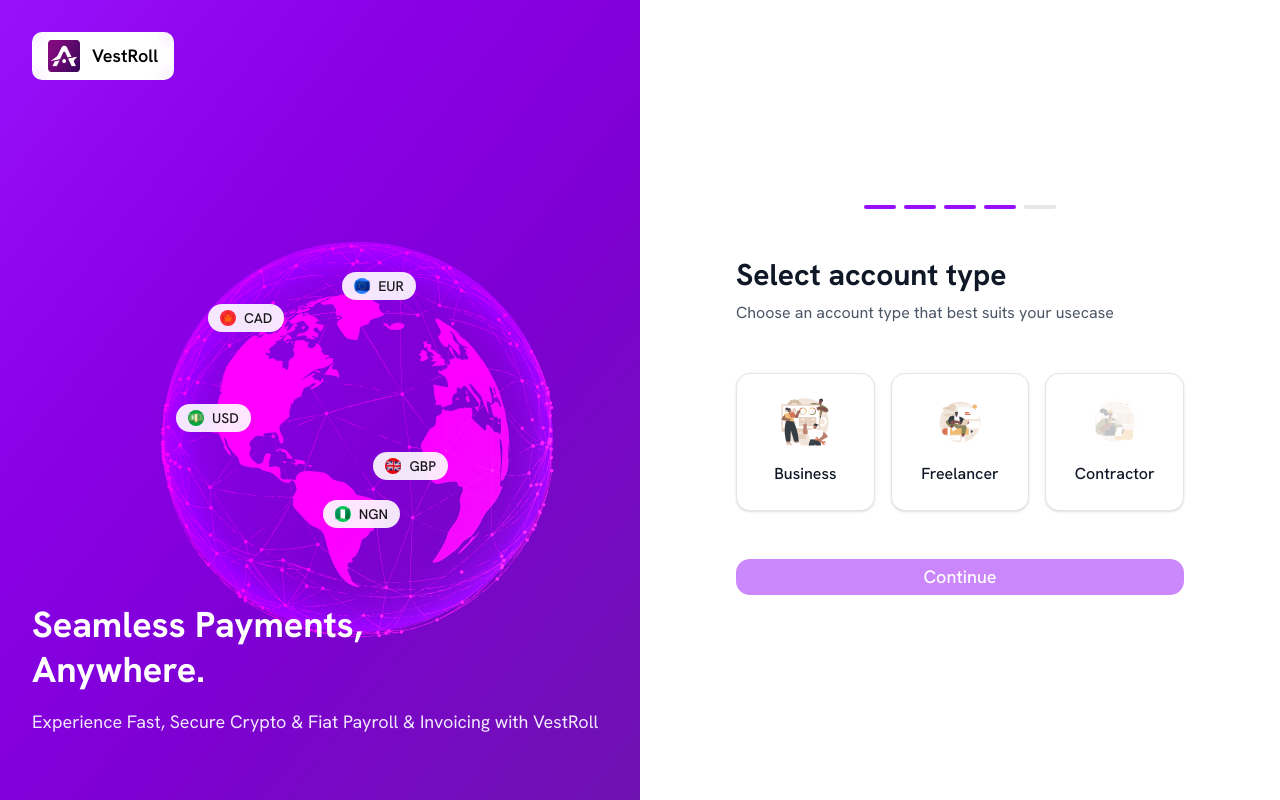
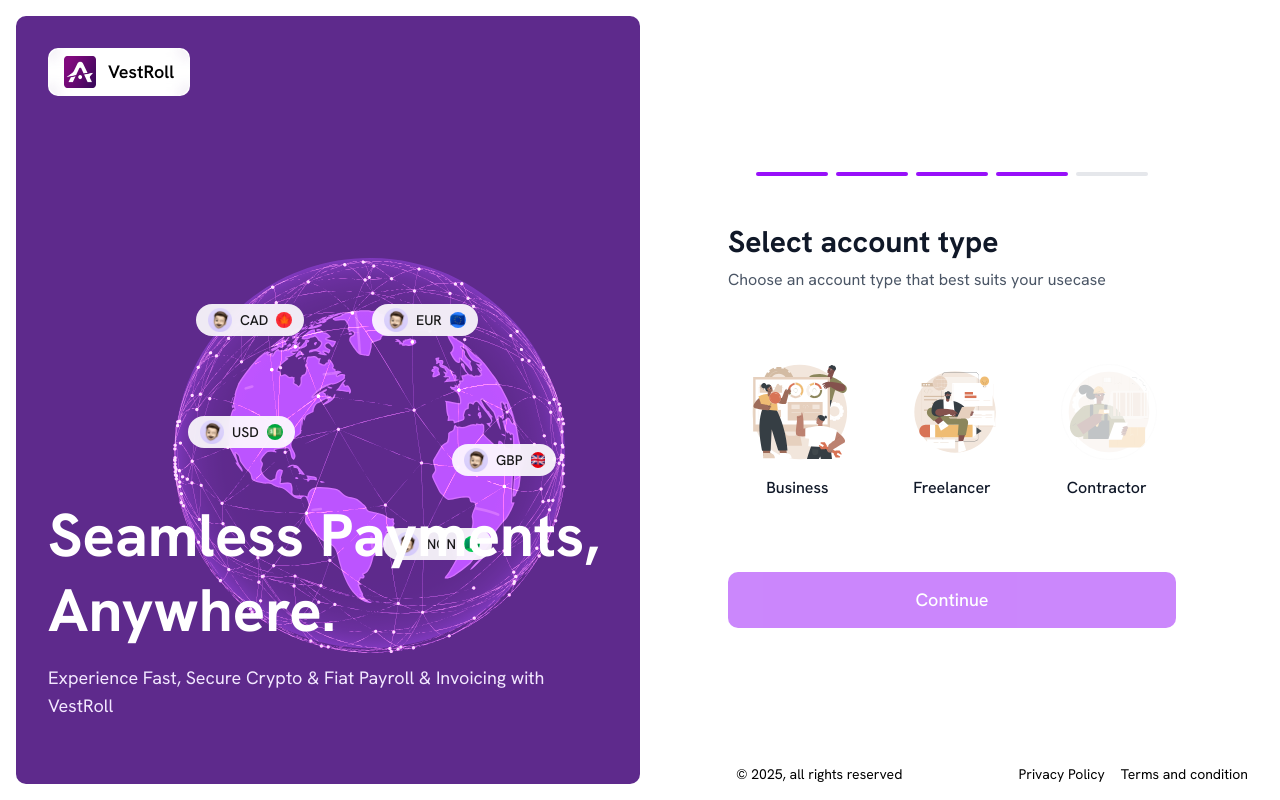
Before and after one commit to SafeVault/vestroll-frontend, a Next.js app: page / in a window 1280 px wide. Built offline with nearby package versions, Linux system fonts and the light colour scheme.

Commit message:
design changes

```diff
--- a/src/components/accountType.tsx
+++ b/src/components/accountType.tsx
@@ -1,19 +1,19 @@
-"use client"
+"use client";
 
-import { useState } from "react"
-import { Button } from "@/components/ui/button"
-import { Card } from "@/components/ui/card"
-import Globe from "./ui/globe"
-import BusinessIllustration from "./ui/business_illustration"
-import FreelancerIllustration from "./ui/freelancer_illustration"
-import ContractorIllustration from "./ui/contractor_illustration"
-import vesrrolllogo from '../app/vestroll_Logo.png'
-import Image from "next/image"
+import { useState } from "react";
+import { Button } from "@/components/ui/button";
+import Globe from "./ui/globe";
+import BusinessIllustration from "./ui/business_illustration";
+import FreelancerIllustration from "./ui/freelancer_illustration";
+import ContractorIllustration from "./ui/contractor_illustration";
+import vesrrolllogo from "../app/vestroll_Logo.png";
+import profile from "../app/profile.png";
+import Image from "next/image";
 const accountTypes = [
   {
     id: "business",
     name: "Business",
-    icon: <BusinessIllustration  />,
+    icon: <BusinessIllustration />,
     description: "For companies and organizations",
   },
   {
@@ -28,21 +28,25 @@ const accountTypes = [
     icon: <ContractorIllustration />,
     description: "For contract workers",
   },
-]
+];
 
 export default function VestRollAccountSelection() {
-  const [selectedType, setSelectedType] = useState<string>("")
+  const [selectedType, setSelectedType] = useState<string>("");
 
   return (
     <div className="min-h-screen bg-gray-50 lg:bg-white">
-
-      <div className="lg:flex lg:min-h-screen">
+      <div className="p-4 lg:flex lg:min-h-screen">
         {/* Left Panel - Desktop Only */}
-        <div className="hidden lg:flex lg:w-1/2 bg-gradient-to-br from-purple-600 via-purple-700 to-purple-800 relative overflow-hidden">
+        <div className="hidden rounded-lg  lg:flex lg:w-1/2 bg-[#5E2A8C] relative overflow-hidden">
           {/* VestRoll Logo */}
           <div className="absolute bg-white top-8 rounded-lg left-8 z-10">
             <div className="flex items-center gap-3 bg-white/10 backdrop-blur-sm rounded-xl px-4 py-2">
-              <Image src={vesrrolllogo} alt="VestRoll Logo" width={32} height={32} />
+              <Image
+                src={vesrrolllogo}
+                alt="VestRoll Logo"
+                width={32}
+                height={32}
+              />
               <span className="text-black font-semibold text-lg">VestRoll</span>
             </div>
           </div>
@@ -50,56 +54,66 @@ export default function VestRollAccountSelection() {
           {/* Currency Indicators */}
           <div className="absolute top-[15rem] left-[25%] flex items-center justify-center">
             <div className="relative w-80 h-80">
-
               <Globe />
 
               {/* Currency Badges */}
-              <div className="absolute top-16 left-12 bg-white/90 backdrop-blur-sm rounded-full px-3 py-1 flex items-center gap-2">
+              <div className="absolute top-12 left-6 bg-white/90 backdrop-blur-sm rounded-full px-3 py-1 flex items-center gap-2">
+                <Image src={profile} alt="Profile" width={24} height={24} />
+
+                <span className="text-sm font-medium">CAD</span>
                 <span className="w-4 h-4 bg-red-500 rounded-full flex items-center justify-center text-white text-xs">
                   🍁
                 </span>
-                <span className="text-sm font-medium">CAD</span>
               </div>
 
-              <div className="absolute top-8 right-16 bg-white/90 backdrop-blur-sm rounded-full px-3 py-1 flex items-center gap-2">
+              <div className="absolute top-12 left-50 bg-white/90 backdrop-blur-sm rounded-full px-3 py-1 flex items-center gap-2">
+                <Image src={profile} alt="Profile" width={24} height={24} />
+
+                <span className="text-sm font-medium">EUR</span>
                 <span className="w-4 h-4 bg-blue-500 rounded-full flex items-center justify-center text-white text-xs">
                   🇪🇺
                 </span>
-                <span className="text-sm font-medium">EUR</span>
               </div>
 
-              <div className="absolute bottom-20 right-8 bg-white/90 backdrop-blur-sm rounded-full px-3 py-1 flex items-center gap-2">
+              <div className="absolute bottom-25 left-70 bg-white/90 w-[6.5rem] backdrop-blur-sm rounded-full px-3 py-1 flex items-center gap-2">
+                <Image src={profile} alt="Profile" width={24} height={24} />
+
+                <span className="text-sm font-medium">GBP</span>
                 <span className="w-4 h-4 bg-red-600 rounded-full flex items-center justify-center text-white text-xs">
                   🇬🇧
                 </span>
-                <span className="text-sm font-medium">GBP</span>
               </div>
 
               <div className="absolute bottom-32 left-4 bg-white/90 backdrop-blur-sm rounded-full px-3 py-1 flex items-center gap-2">
+                <Image src={profile} alt="Profile" width={24} height={24} />
+
+                <span className="text-sm font-medium">USD</span>
                 <span className="w-4 h-4 bg-green-600 rounded-full flex items-center justify-center text-white text-xs">
                   💵
                 </span>
-                <span className="text-sm font-medium">USD</span>
               </div>
 
-              <div className="absolute bottom-8 right-20 bg-white/90 backdrop-blur-sm rounded-full px-3 py-1 flex items-center gap-2">
+              <div className="absolute bottom-4 right-0 bg-white/90 backdrop-blur-sm rounded-full px-3 py-1 flex items-center gap-2">
+                <Image src={profile} alt="Profile" width={24} height={24} />
+
+                <span className="text-sm font-medium">NGN</span>
                 <span className="w-4 h-4 bg-green-500 rounded-full flex items-center justify-center text-white text-xs">
                   🇳🇬
                 </span>
-                <span className="text-sm font-medium">NGN</span>
               </div>
             </div>
           </div>
 
           {/* Bottom Content */}
           <div className="absolute bottom-16 left-8 right-8">
-            <h1 className="text-4xl font-bold text-white mb-4 leading-tight">
+            <h1 className="text-6xl font-bold text-white mb-4 leading-tight">
               Seamless Payments,
               <br />
               Anywhere.
             </h1>
             <p className="text-purple-100 text-lg">
-              Experience Fast, Secure Crypto & Fiat Payroll & Invoicing with VestRoll
+              Experience Fast, Secure Crypto & Fiat Payroll & Invoicing with
+              VestRoll
             </p>
           </div>
         </div>
@@ -109,49 +123,64 @@ export default function VestRollAccountSelection() {
           {/* Progress Indicator */}
           <div className="flex justify-center mb-8 lg:mb-12">
             <div className="flex gap-2">
-              <div className="w-8 h-1 bg-purple-600 rounded-full"></div>
-              <div className="w-8 h-1 bg-purple-600 rounded-full"></div>
-              <div className="w-8 h-1 bg-purple-600 rounded-full"></div>
-              <div className="w-8 h-1 bg-purple-600 rounded-full"></div>
-              <div className="w-8 h-1 bg-gray-200 rounded-full"></div>
+              <div className="w-18 h-1 bg-purple-600 rounded-full"></div>
+              <div className="w-18 h-1 bg-purple-600 rounded-full"></div>
+              <div className="w-18 h-1 bg-purple-600 rounded-full"></div>
+              <div className="w-18 h-1 bg-purple-600 rounded-full"></div>
+              <div className="w-18 h-1 bg-gray-200 rounded-full"></div>
             </div>
           </div>
 
           <div className="max-w-md mx-auto w-full">
-            <h2 className="text-2xl lg:text-3xl font-bold text-gray-900 mb-2 text-balance">Select account type</h2>
-            <p className="text-gray-600 mb-8 lg:mb-12">Choose an account type that best suits your usecase</p>
+            <h2 className="text-2xl lg:text-3xl font-bold text-gray-900 mb-2 text-balance">
+              Select account type
+            </h2>
+            <p className="text-gray-600 mb-8 lg:mb-12">
+              Choose an account type that best suits your usecase
+            </p>
 
             {/* Account Type Cards */}
             <div className="grid grid-cols-3 gap-3 lg:gap-4 mb-8 lg:mb-12">
               {accountTypes.map((type) => (
-                <Card
+                <div
                   key={type.id}
                   className={`p-4 lg:p-6 cursor-pointer transition-all hover:shadow-md ${
-                    selectedType === type.id ? "ring-2 ring-purple-600 bg-purple-50" : "hover:bg-gray-50"
+                    selectedType === type.id
+                      ? "ring-2 ring-purple-600 bg-purple-50"
+                      : "hover:bg-gray-50"
                   }`}
                   onClick={() => setSelectedType(type.id)}
                 >
                   <div className="text-center">
-                    <div className="mb-4 flex items-center justify-center h-12 w-12 mx-auto">
-
-                    {type.icon}
+                    <div className="mb-4 flex items-center justify-center h-24  w-24  mx-auto">
+                      {type.icon}
                     </div>
-                    <h3 className="font-medium text-gray-900 text-sm lg:text-base">{type.name}</h3>
+                    <h3 className="font-medium text-gray-900 text-sm lg:text-base">
+                      {type.name}
+                    </h3>
                   </div>
-                </Card>
+                </div>
               ))}
             </div>
 
             {/* Continue Button */}
             <Button
-              className="w-full bg-purple-600 hover:bg-purple-700 text-white py-3 lg:py-4 text-base lg:text-lg font-medium rounded-xl"
+              className="w-full h-[56px] bg-purple-600 hover:bg-purple-700 text-white py-3 lg:py-4 text-base lg:text-lg font-medium rounded-lg"
               disabled={!selectedType}
             >
               Continue
             </Button>
+
+            <div className="absolute bottom-4 right-8 flex justify-between items-center text-black text-sm w-[40%]">
+              <span>© 2025, all rights reserved</span>
+              <div className="flex gap-4">
+                <span>Privacy Policy</span>
+                <span>Terms and condition</span>
+              </div>
+            </div>
           </div>
         </div>
       </div>
     </div>
-  )
+  );
 }
```
Also changed, not shown: src/app/profile.png (added).
